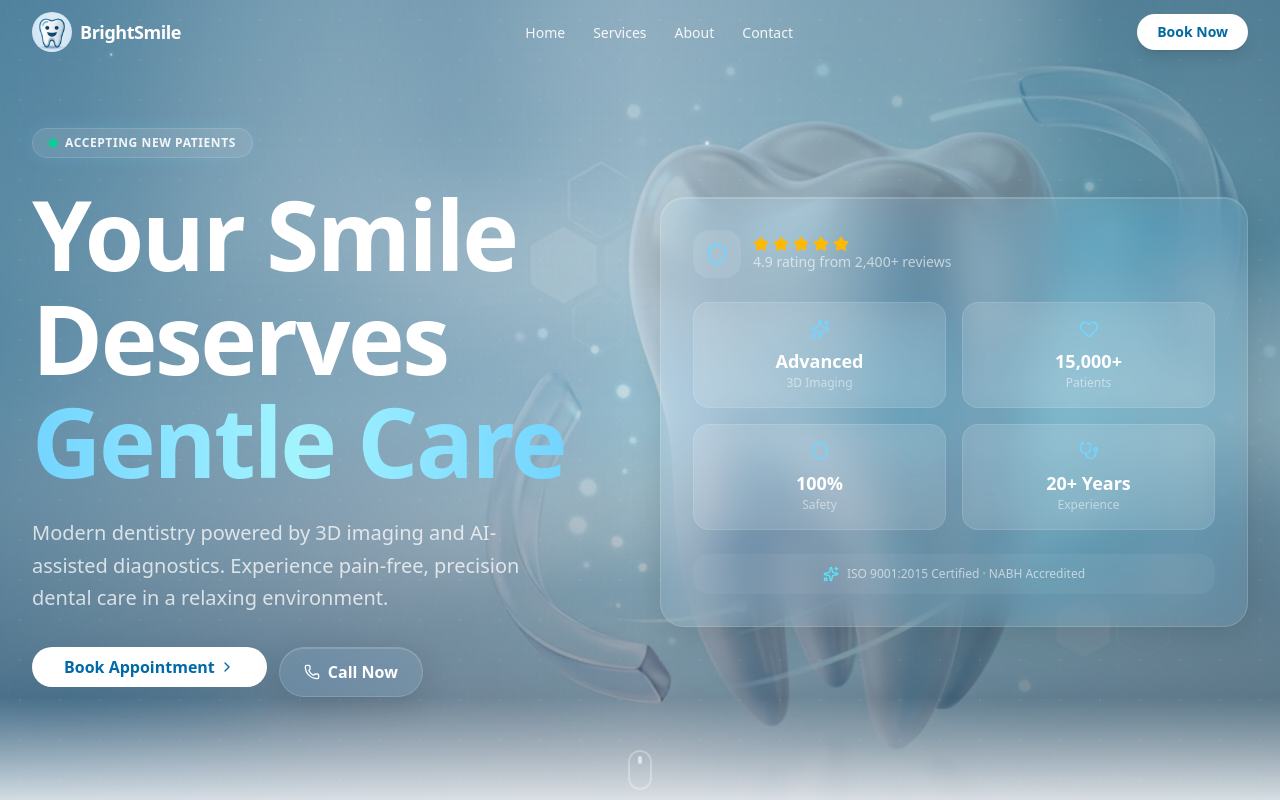
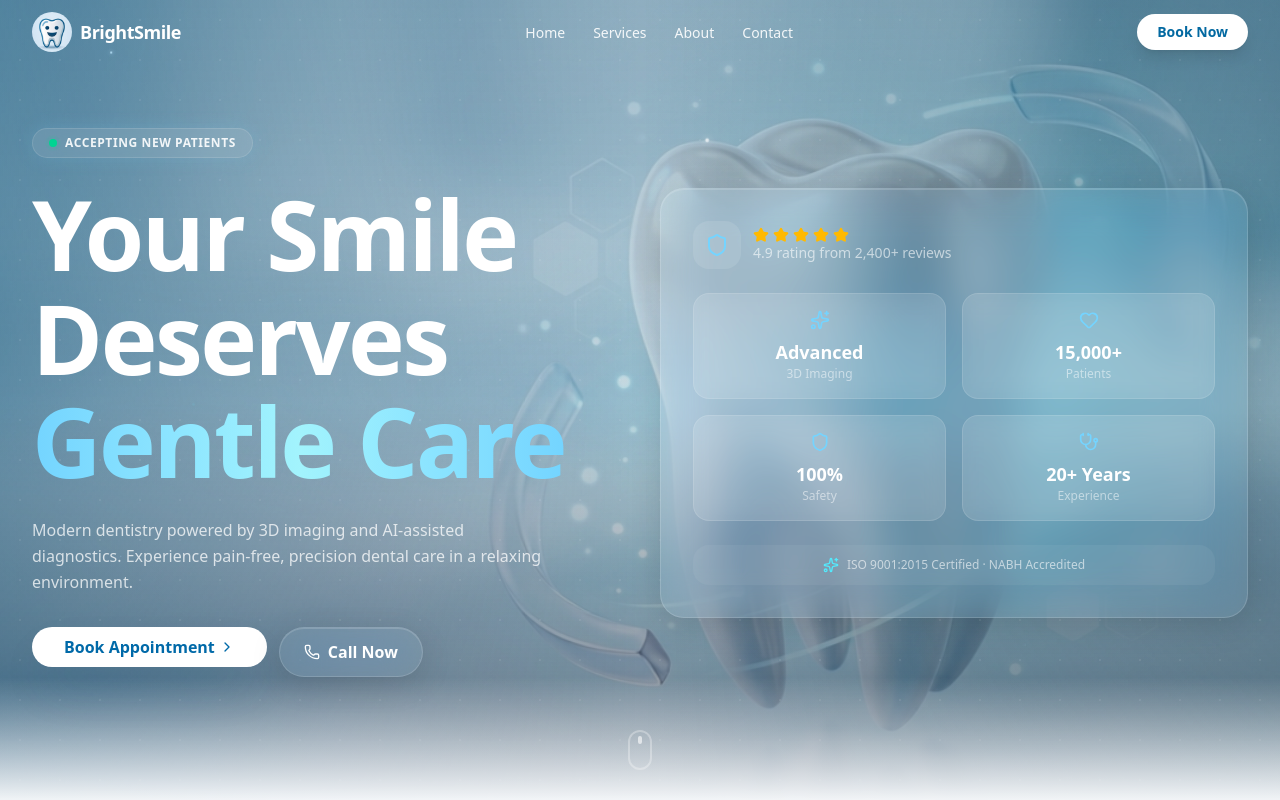
Before and after one commit to Prasanna946/brightsmile-dental, a Next.js app: page / in a window 1280 px wide. Shown: the top 800 px of the page. Built offline with nearby package versions, Linux system fonts and the light colour scheme.

Commit message:
c9fe43c6-a441-4923-856d-3af255da0041

```diff
--- a/src/app/page.tsx
+++ b/src/app/page.tsx
@@ -338,7 +338,7 @@ function HeroSection({ onBookClick }: { onBookClick: () => void }) {
               initial={{ opacity: 0, y: 15 }}
               animate={{ opacity: 1, y: 0 }}
               transition={{ duration: 0.6, delay: 0.25 }}
-              className="mb-8 max-w-lg text-lg leading-relaxed text-white/75 sm:text-xl"
+              className="mb-8 max-w-lg text-sm leading-relaxed text-white/75 sm:text-base"
             >
               Modern dentistry powered by 3D imaging and AI-assisted diagnostics.
               Experience pain-free, precision dental care in a relaxing environment.
```
